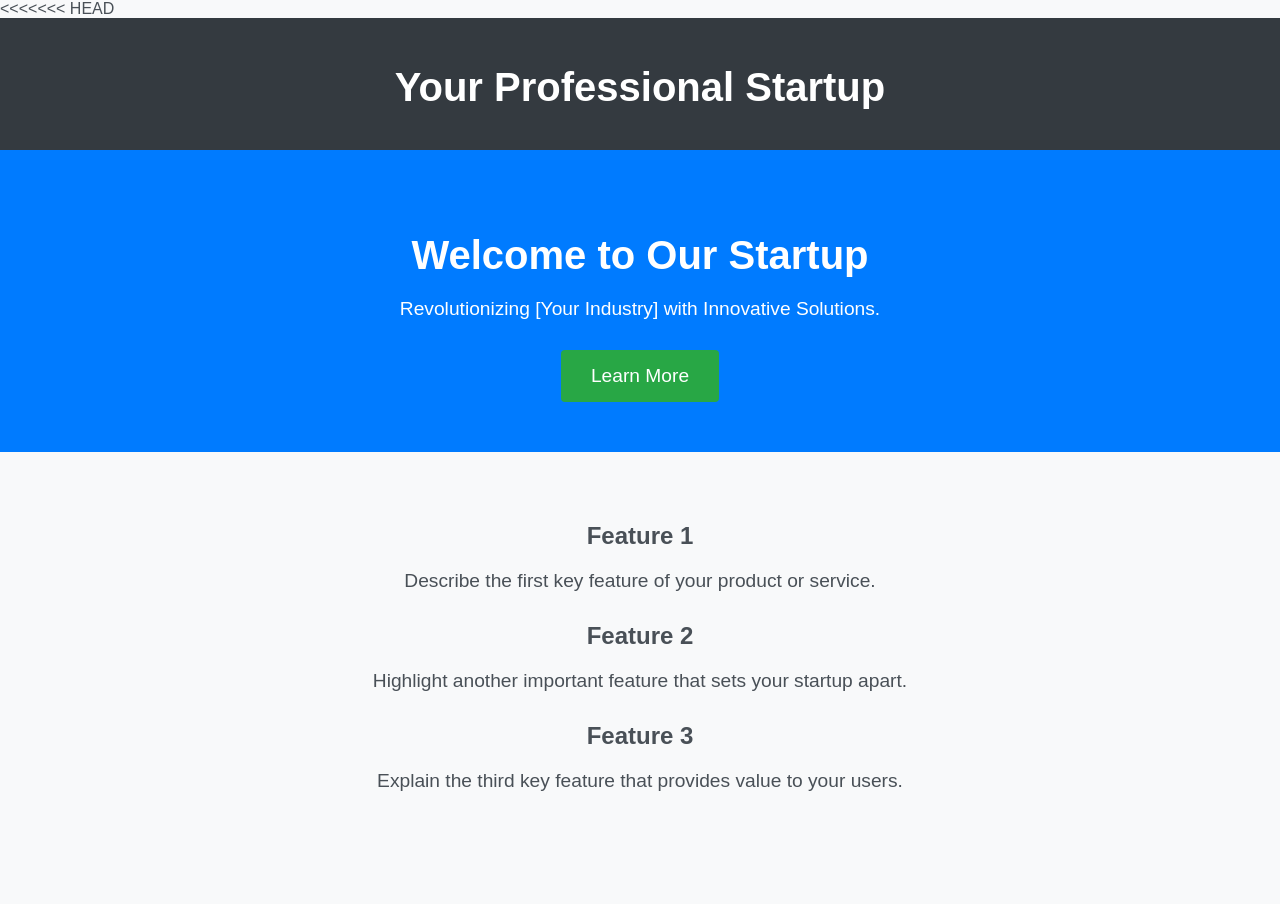
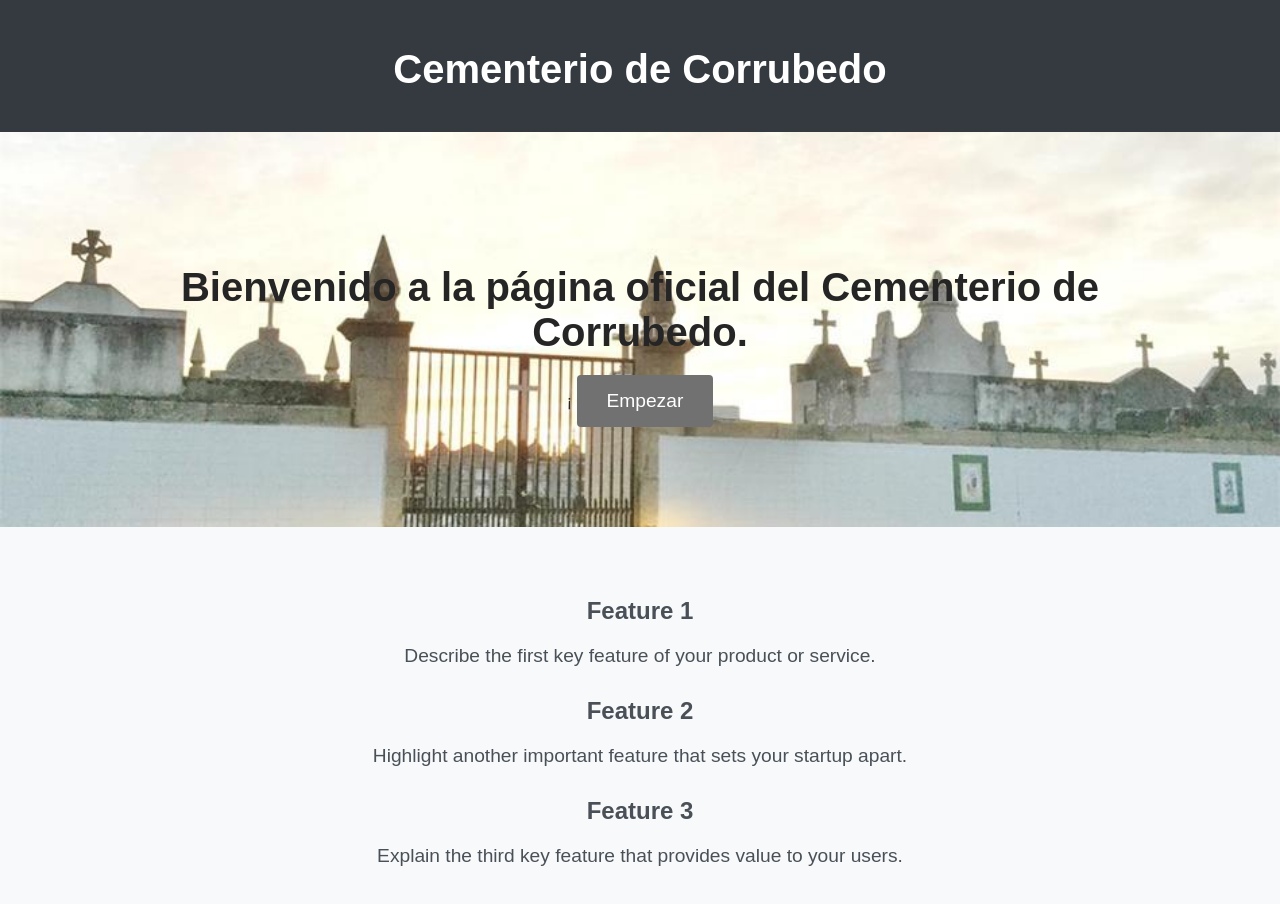
Before and after one commit to tonyromero23/tonyromero23.github.io, a plain HTML site: page index.html in a window 1280 px wide. Before the commit the page ends 872 px from the top, so only its background shows below. Drawn offline with Linux system fonts and the light colour scheme.

Commit message:
Cambios en el startup

```diff
--- a/index.html
+++ b/index.html
@@ -1,79 +1,21 @@
 <!DOCTYPE html>
 <html lang="en">
-<<<<<<< HEAD
 <head>
     <meta charset="UTF-8">
     <meta name="viewport" content="width=device-width, initial-scale=1.0">
     <title>Your Professional Startup</title>
-    <style>
-        body {
-            font-family: 'Arial', sans-serif;
-            margin: 0;
-            padding: 0;
-            background-color: #f8f9fa;
-            color: #495057;
-        }
-
-        header {
-            background-color: #343a40;
-            color: #fff;
-            text-align: center;
-            padding: 20px;
-        }
-
-        section.hero {
-            text-align: center;
-            padding: 50px;
-            background-color: #007bff;
-            color: #fff;
-        }
-
-        h1 {
-            font-size: 2.5em;
-            margin-bottom: 20px;
-        }
-
-        p {
-            font-size: 1.2em;
-            margin-bottom: 30px;
-        }
-
-        section.features {
-            text-align: center;
-            padding: 50px;
-        }
-
-        .feature {
-            margin-bottom: 30px;
-        }
-
-        button {
-            background-color: #28a745;
-            color: #fff;
-            padding: 15px 30px;
-            font-size: 1.2em;
-            border: none;
-            border-radius: 4px;
-            cursor: pointer;
-        }
-
-        button:hover {
-            background-color: #218838;
-        }
-    </style>
+    <link rel="stylesheet" href="style.css" />
 </head>
 <body>
 
     <header>
-        <h1>Your Professional Startup</h1>
+        <h1>Cementerio de Corrubedo</h1>
     </header>
 
     <section class="hero">
-        <h1>Welcome to Our Startup</h1>
-        <p>
-            Revolutionizing [Your Industry] with Innovative Solutions.
-        </p>
-        <button onclick="redirectToProductPage()">Learn More</button>
+        <h1>Bienvenido a la página oficial del Cementerio de Corrubedo.</h1>
+¡
+        <button onclick="redirectToProductPage()">Empezar</button>
     </section>
 
     <section class="features">
--- /dev/null
+++ b/style.css
@@ -0,0 +1,58 @@
+body {
+    font-family: 'Arial', sans-serif;
+    margin: 0;
+    padding: 0;
+    background-color: #f8f9fa;
+    color: #495057;
+}
+
+header {
+    background-color: #343a40;
+    color: #ffffff;
+    text-align: center;
+    padding: 20px;
+}
+
+section.hero {
+    text-align: center;
+    padding: 100px;
+    background-color: #007bff;
+    color: #252525;
+    background-image: url("imagenes/cementerio-de-corrubedo.jpg");
+    background-position: center;
+    background-repeat: no-repeat;
+    background-size: cover;
+}
+
+h1 {
+    font-size: 2.5em;
+    margin-bottom: 20px;
+}
+
+p {
+    font-size: 1.2em;
+    margin-bottom: 30px;
+}
+
+section.features {
+    text-align: center;
+    padding: 50px;
+}
+
+.feature {
+    margin-bottom: 30px;
+}
+
+button {
+    background-color: #717171;
+    color: #fff;
+    padding: 15px 30px;
+    font-size: 1.2em;
+    border: none;
+    border-radius: 4px;
+    cursor: pointer;
+}
+
+button:hover {
+    background-color: #218838;
+}
```
